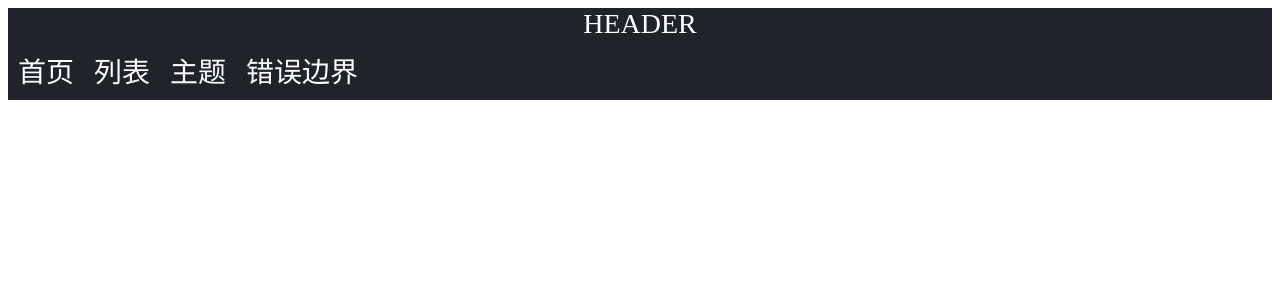
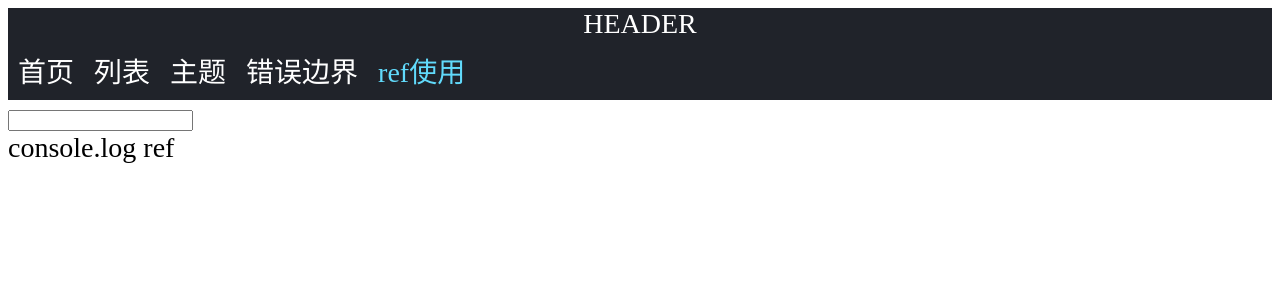
Before and after one commit to life-plant/react-app, a React (Create React App) app: page /ref-com in a window 1280 px wide. Shown: the top 300 px of the page. Built offline with nearby package versions, Linux system fonts and the light colour scheme.

Commit message:
react ref DOM节点转发

```diff
--- a/src/common/router-config.js
+++ b/src/common/router-config.js
@@ -8,6 +8,7 @@ const Detail = lazy(() => import('src/pages/detail'));
 const List = lazy(() => import('src/pages/list'));
 const Theme = lazy(() => import('src/pages/theme'));
 const errorBoundary = lazy(() => import('src/pages/error-boundary'));
+const refCom = lazy(() => import('src/pages/ref-com'));
 
 
 const routerConfig = [
@@ -36,6 +37,12 @@ const routerConfig = [
     showInNav: true,
   },
   {
+    path: '/ref-com',
+    navName: 'ref使用',
+    component: refCom,
+    showInNav: true,
+  },
+  {
     path: '/detail/:id',
     navName: '详情',
     component: Detail,
--- a/src/pages/list/index.js
+++ b/src/pages/list/index.js
@@ -10,9 +10,6 @@ class Index extends React.Component {
             </div>
         );
     }
-    componentDidMount() {
-        console.log(this);
-    }
 }
 
 export default Index;
--- /dev/null
+++ b/src/pages/ref-com/components/ref-target.js
@@ -0,0 +1,8 @@
+import React, {forwardRef} from "react";
+
+console.log(forwardRef)
+
+const RefTarget = React.forwardRef((props, ref) => <input type="text" ref={ref} />);
+
+
+export default RefTarget;
--- /dev/null
+++ b/src/pages/ref-com/index.js
@@ -0,0 +1,22 @@
+import React from "react";
+import RefTarget from "./components/ref-target";
+
+class RefCom extends React.Component {
+    constructor(props) {
+        super(props);
+        this.ref = React.createRef();
+    }
+    printRef() {
+        console.log(this.ref);
+    }
+    render() {
+        return (
+            <div className="ref-com">
+                <RefTarget ref={this.ref}></RefTarget>
+                <div onClick={() => {this.printRef()}}>console.log ref</div>
+            </div>
+        )
+    }
+}
+
+export default RefCom;
```
Also changed, not shown: 1 other file (tests, documents, lock files or other folders).
